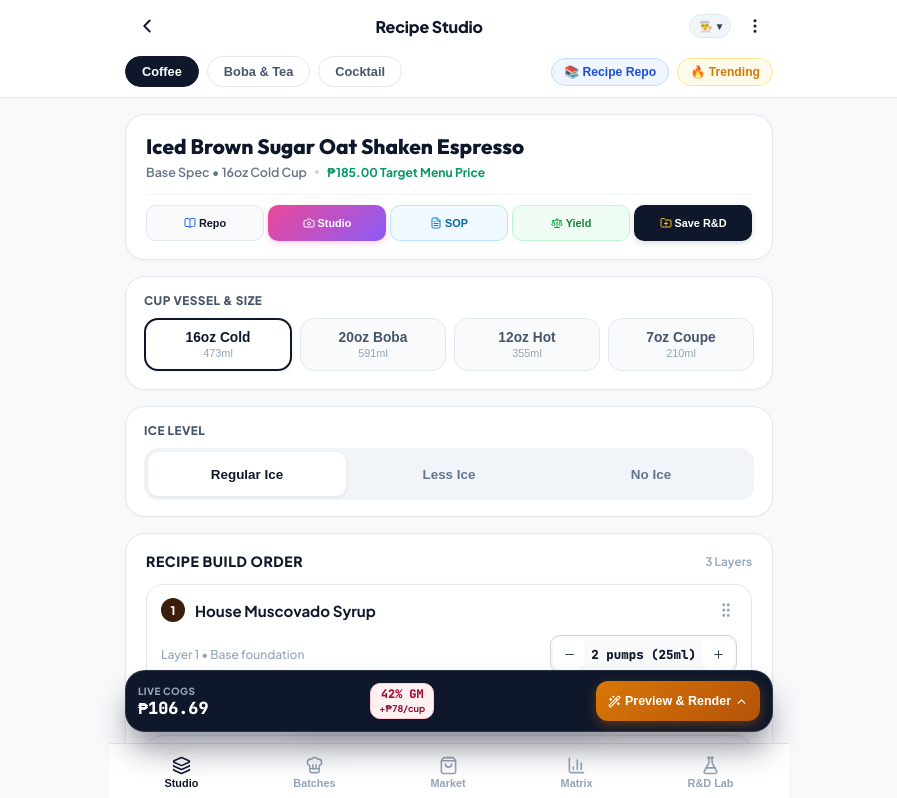
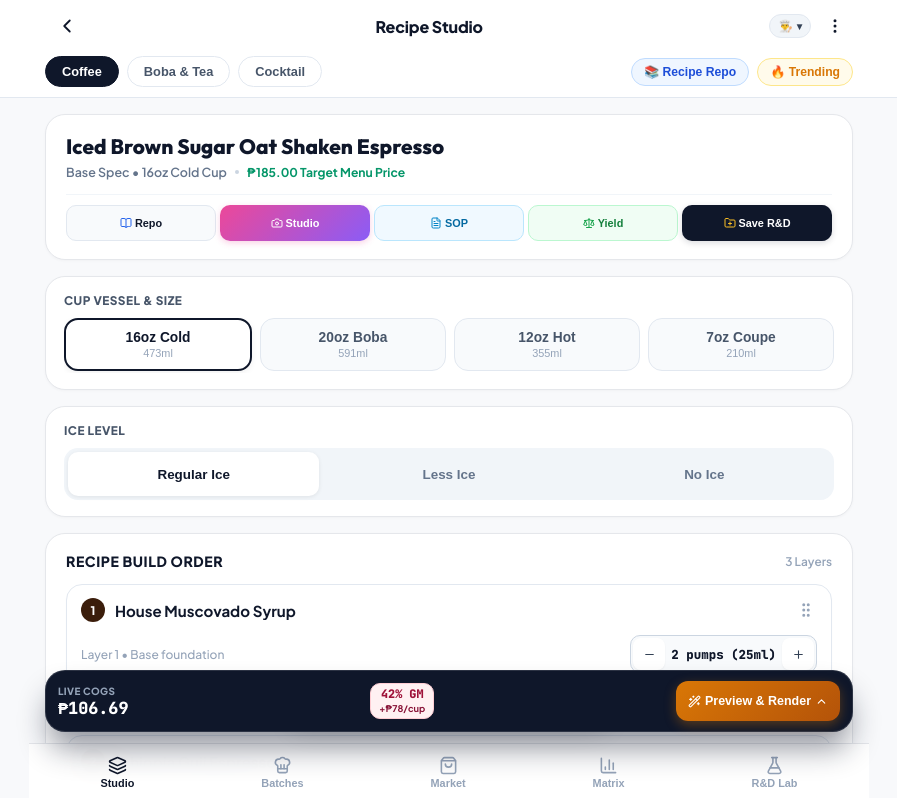
Before and after one commit to acaballero2010/cafe, a React (Vite) app: page / in a window 1280 px wide. Shown: the top 798 px of the page, without its empty margins (191-1088 px from the left). Built offline with nearby package versions, Linux system fonts and the light colour scheme.

Commit message:
fix(responsive): optimize tablet portrait layout with fluid app-responsive-frame and remove restrictive 680px gutters

```diff
--- a/src/App.jsx
+++ b/src/App.jsx
@@ -237,7 +237,7 @@ export function App() {
       />
 
       {/* 2. Main Scrollable Container with 160px Bottom Scroll Clearance */}
-      <main style={{ flex: 1, padding: '16px 16px 160px', maxWidth: '680px', width: '100%', margin: '0 auto' }}>
+      <main className="app-responsive-frame" style={{ flex: 1, padding: '16px 16px 160px' }}>
         {activeTab === 'studio' && (
           isSpecSheetMode ? (
             <SpecSheetView
@@ -346,6 +346,7 @@ export function App() {
 
       {/* 4. Native Mobile Bottom Tab Navigation Bar */}
       <nav
+        className="app-responsive-frame"
         style={{
           position: 'fixed',
           bottom: 0,
@@ -357,9 +358,7 @@ export function App() {
           borderTop: isDarkMode ? '1px solid #1e293b' : '1px solid #e5e7eb',
           display: 'flex',
           justifyContent: 'space-around',
-          padding: '6px 8px calc(6px + env(safe-area-inset-bottom))',
-          maxWidth: '680px',
-          margin: '0 auto'
+          padding: '6px 8px calc(6px + env(safe-area-inset-bottom))'
         }}
       >
         <button
--- a/src/components/Marketplace.jsx
+++ b/src/components/Marketplace.jsx
@@ -362,7 +362,7 @@ export function Marketplace({
     })
 
   return (
-    <div style={{ display: 'flex', flexDirection: 'column', gap: '18px', maxWidth: '680px', margin: '0 auto', paddingBottom: '120px' }}>
+    <div style={{ display: 'flex', flexDirection: 'column', gap: '18px', width: '100%', margin: '0 auto', paddingBottom: '120px' }}>
 
       {/* 1. Search Bar & Filter Trigger */}
       <div style={{ display: 'flex', gap: '8px', alignItems: 'center' }}>
--- a/src/components/MenuMatrix.jsx
+++ b/src/components/MenuMatrix.jsx
@@ -105,7 +105,7 @@ export function MenuMatrix({ currentRecipe, metrics }) {
   ]
 
   return (
-    <div style={{ display: 'flex', flexDirection: 'column', gap: '20px', maxWidth: '680px', margin: '0 auto', paddingBottom: '100px' }}>
+    <div style={{ display: 'flex', flexDirection: 'column', gap: '20px', width: '100%', margin: '0 auto', paddingBottom: '100px' }}>
 
       {/* 1. Dynamic Multi-Channel Pricing & Delivery Commission Guard */}
       <div className="card-clean" style={{ padding: '20px', background: '#ffffff', borderRadius: '20px', border: '1px solid #e2e8f0' }}>
--- a/src/components/MobileHeader.jsx
+++ b/src/components/MobileHeader.jsx
@@ -40,14 +40,13 @@ export function MobileHeader({
     <div style={{ position: 'sticky', top: 0, zIndex: 40, background: 'rgba(255, 255, 255, 0.98)', backdropFilter: 'blur(16px)', borderBottom: '1px solid #e2e8f0' }}>
       {/* 1. iOS-Style Top System Bar */}
       <div
+        className="app-responsive-frame"
         style={{
           display: 'flex',
           alignItems: 'center',
           justifyContent: 'space-between',
           height: '52px',
-          padding: '0 16px',
-          maxWidth: '680px',
-          margin: '0 auto'
+          padding: '0 16px'
         }}
       >
         {/* Top-Left Action */}
@@ -248,14 +247,13 @@ export function MobileHeader({
       {/* 2. Horizontal Category Pills (Only on Recipe Studio) */}
       {activeTab === 'studio' && (
         <div
+          className="app-responsive-frame"
           style={{
             display: 'flex',
             gap: '8px',
             overflowX: 'auto',
             padding: '4px 16px 10px',
             scrollbarWidth: 'none',
-            maxWidth: '680px',
-            margin: '0 auto',
             alignItems: 'center'
           }}
         >
--- a/src/components/MobileRecipeBuilder.jsx
+++ b/src/components/MobileRecipeBuilder.jsx
@@ -228,7 +228,7 @@ export function MobileRecipeBuilder({
   }
 
   return (
-    <div style={{ display: 'flex', flexDirection: 'column', gap: '16px', maxWidth: '680px', margin: '0 auto' }}>
+    <div style={{ display: 'flex', flexDirection: 'column', gap: '16px', width: '100%', margin: '0 auto' }}>
 
       {/* 1. Clean Drink Title & Action Row (Stacked 2-Tier Layout - Zero Truncation!) */}
       <div style={{ background: '#ffffff', borderRadius: '20px', padding: '18px 20px', border: '1px solid #e5e7eb', boxShadow: '0 1px 3px rgba(0,0,0,0.03)' }}>
--- a/src/components/MobileStickyBottomBar.jsx
+++ b/src/components/MobileStickyBottomBar.jsx
@@ -11,6 +11,7 @@ export function MobileStickyBottomBar({
 
   return (
     <div
+      className="app-responsive-frame"
       style={{
         position: 'fixed',
         bottom: '60px', // Anchored right above mobile bottom tab navigation
@@ -18,8 +19,6 @@ export function MobileStickyBottomBar({
         right: 0,
         zIndex: 48,
         padding: '0 16px 8px',
-        maxWidth: '680px',
-        margin: '0 auto',
         pointerEvents: 'none'
       }}
     >
--- a/src/components/SubRecipeManager.jsx
+++ b/src/components/SubRecipeManager.jsx
@@ -148,7 +148,7 @@ export function SubRecipeManager({
   if (!activeSubRecipe || !metrics) return null
 
   return (
-    <div style={{ display: 'flex', flexDirection: 'column', gap: '16px', maxWidth: '680px', margin: '0 auto', paddingBottom: '110px' }}>
+    <div style={{ display: 'flex', flexDirection: 'column', gap: '16px', width: '100%', margin: '0 auto', paddingBottom: '110px' }}>
 
       {/* 1. Operations Header with Waste Logger Quick Action */}
       <div style={{ display: 'flex', justifyContent: 'space-between', alignItems: 'center' }}>
@@ -771,10 +771,9 @@ export function SubRecipeManager({
           right: 0,
           zIndex: 45,
           padding: '0 16px 8px',
-          maxWidth: '680px',
-          margin: '0 auto',
           pointerEvents: 'none'
         }}
+        className="app-responsive-frame"
       >
         <div
           style={{
--- a/src/components/UserProfile.jsx
+++ b/src/components/UserProfile.jsx
@@ -175,7 +175,7 @@ export function UserProfile({
   const avgMargin = (((avgPrice - avgCogs) / avgPrice) * 100).toFixed(1)
 
   return (
-    <div style={{ display: 'flex', flexDirection: 'column', gap: '16px', maxWidth: '680px', margin: '0 auto', paddingBottom: '120px' }}>
+    <div style={{ display: 'flex', flexDirection: 'column', gap: '16px', width: '100%', margin: '0 auto', paddingBottom: '120px' }}>
 
       {/* 1. Shop & Operator Profile Header Card */}
       <div style={{ background: '#ffffff', borderRadius: '24px', padding: '18px 20px', border: '1px solid #e2e8f0', boxShadow: '0 2px 8px rgba(0,0,0,0.03)' }}>
--- a/src/index.css
+++ b/src/index.css
@@ -197,6 +197,35 @@ body {
   -webkit-font-smoothing: antialiased;
   -moz-osx-font-smoothing: grayscale;
   overscroll-behavior-y: none;
+}
+
+/* Responsive Content Frame (Mobile & Tablet Portrait Optimization) */
+.app-responsive-frame {
+  width: 100%;
+  max-width: 100%;
+  margin: 0 auto;
+  box-sizing: border-box;
+}
+
+@media (min-width: 600px) {
+  .app-responsive-frame {
+    max-width: 768px;
+  }
+}
+
+@media (min-width: 768px) and (max-width: 1023px) {
+  /* Tablet Portrait specific optimizations: balanced 16px/20px side margins, no huge empty gutters */
+  .app-responsive-frame {
+    max-width: 740px;
+    padding-left: 12px;
+    padding-right: 12px;
+  }
+}
+
+@media (min-width: 1024px) {
+  .app-responsive-frame {
+    max-width: 840px;
+  }
 }
 
 /* Main 3-Column Clean Canvas Layout */
```
